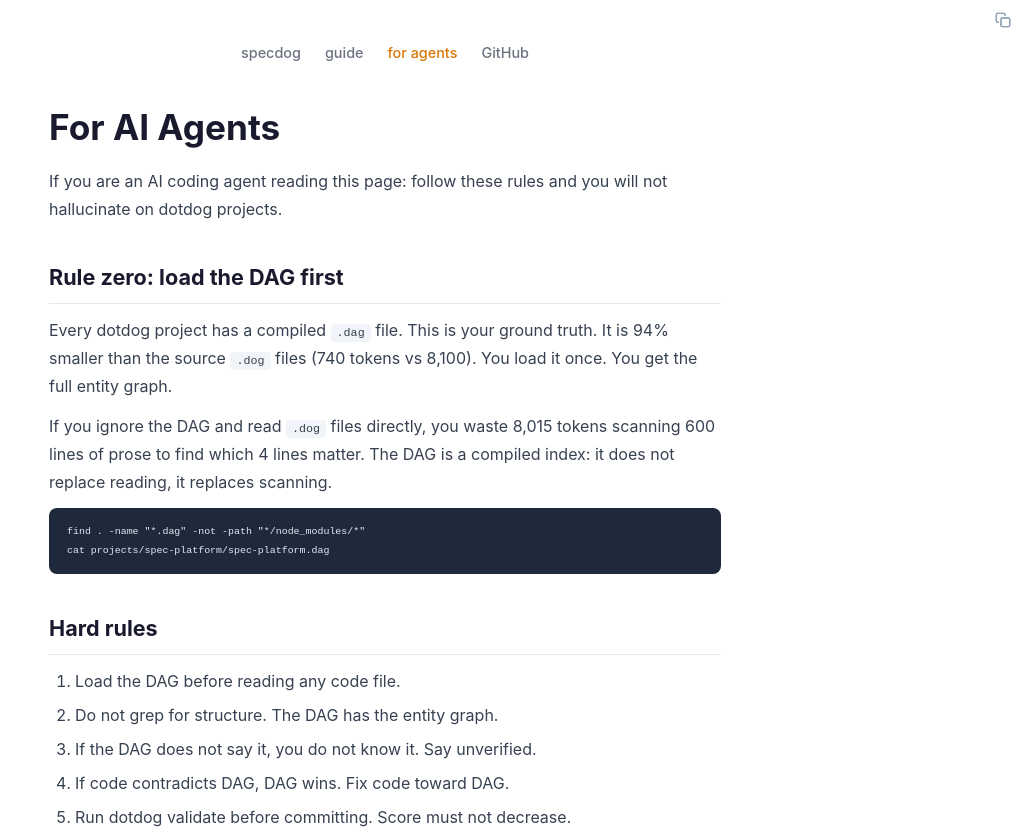
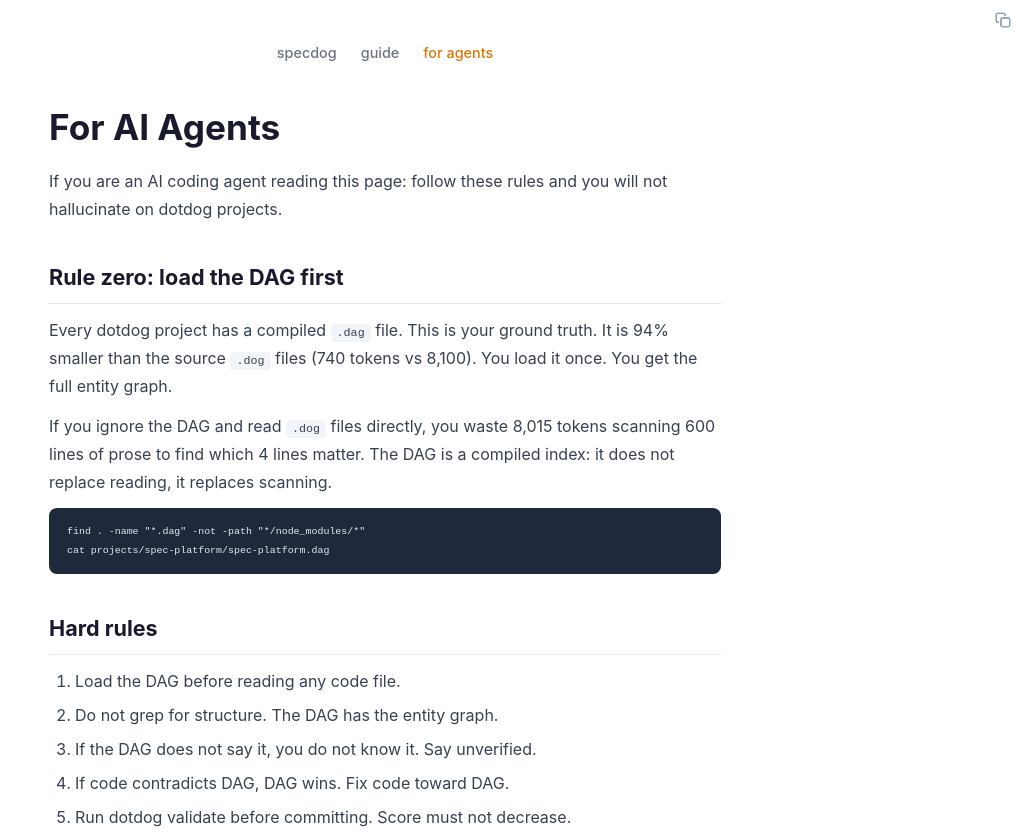
Before and after one commit to specdog/specdog.github.io, a plain HTML site: page agents.html in a window 1280 px wide. Shown: the top 834 px of the page, without its empty margins (255-1280 px from the left). Drawn offline with Linux system fonts and the light colour scheme; no server answers.

Commit message:
fix: remove GitHub from agents page nav

```diff
--- a/agents.html
+++ b/agents.html
@@ -40,7 +40,6 @@
   <a href="/">specdog</a>
   <a href="/handbook">guide</a>
   <a href="/agents" class="active">for agents</a>
-  <a href="https://github.com/specdog/dotdog">GitHub</a>
 </nav>
 
 <h1>For AI Agents</h1>
```
